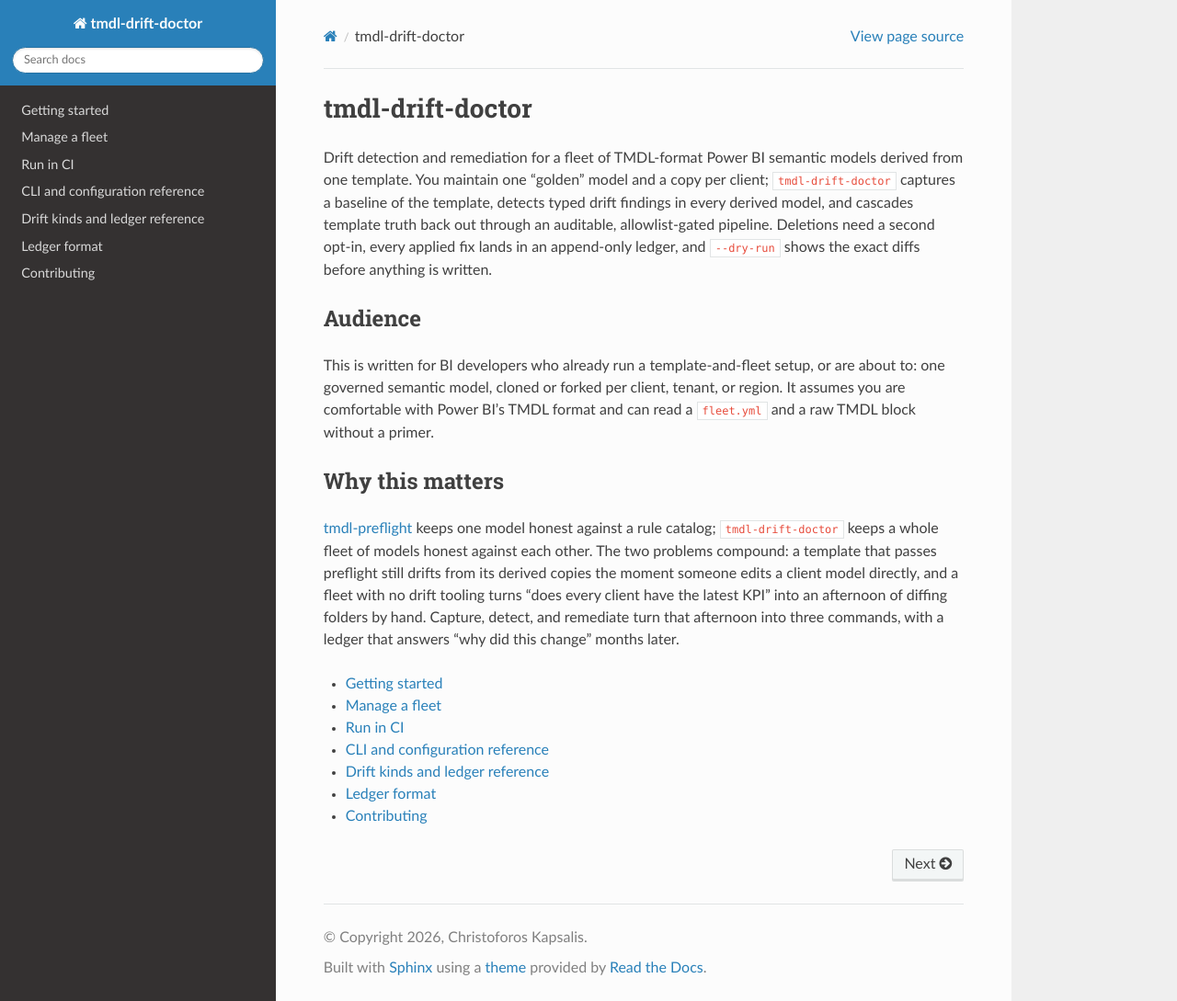
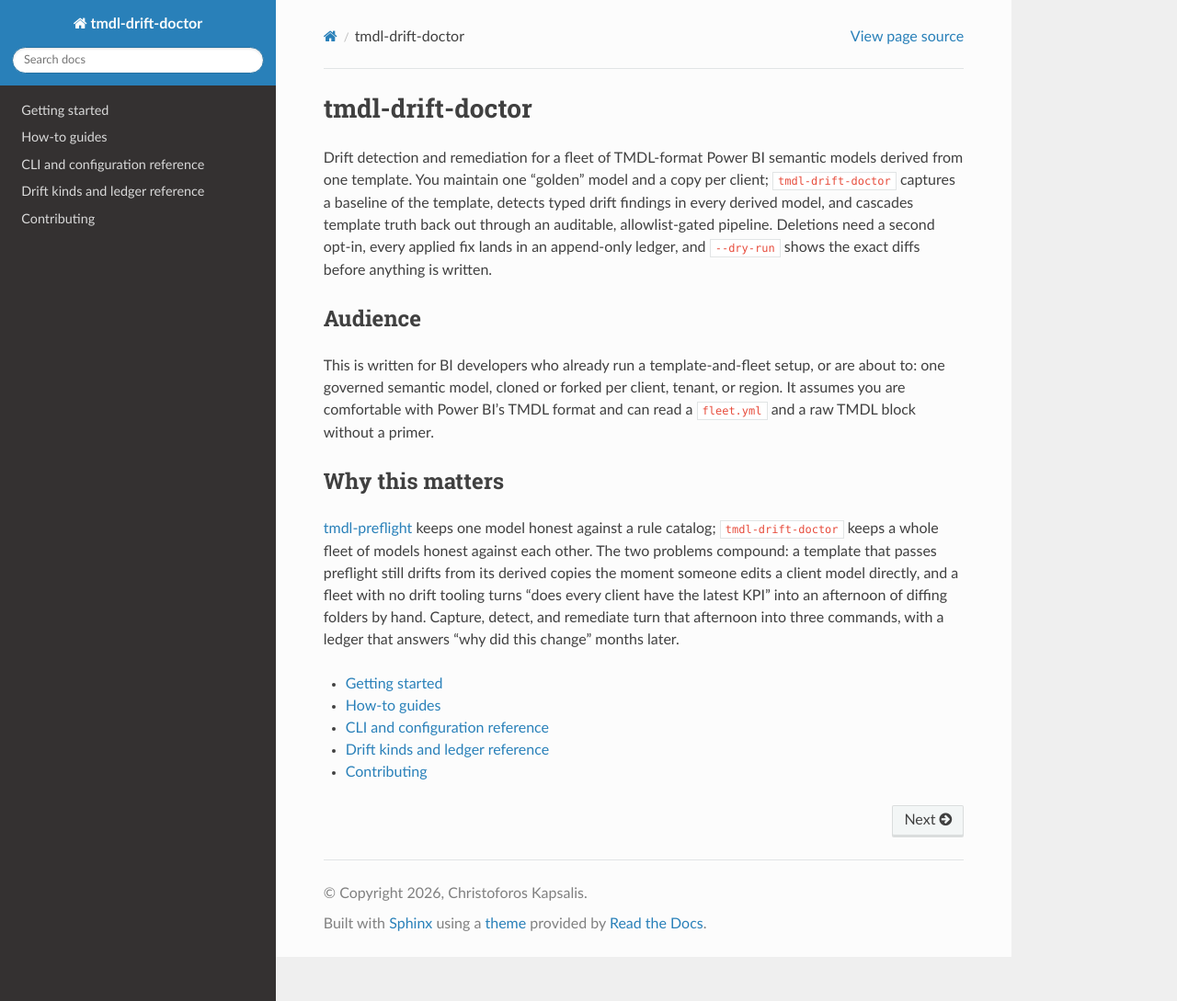
Before and after one commit to C-Kapsalis/tmdl-drift-doctor-documentation, a Sphinx documentation site: the page built from docs/index.rst, in a window 1280 px wide and 1089 px high. Shown: the whole window at 92% size. Built offline with Sphinx 7.4.7 and the Read the Docs theme 3.1.0, drawn with Linux system fonts in a browser that asks for light colours.

Commit message:
Group how-to pages under one nav entry, fix a heading-level bug
Nests manage-a-fleet and run-in-ci under a single "How-to guides" nav
item via a how-to/index.rst landing page, instead of two flat top-level
entries. Also fixes drift-kinds-and-ledger.rst's "Ledger format" and its
children, which used top-level heading underlines and were showing up
as extra, wrongly-flat nav entries alongside the page's own title.

```diff
--- /dev/null
+++ b/docs/how-to/index.rst
@@ -0,0 +1,8 @@
+How-to guides
+=================
+
+.. toctree::
+   :maxdepth: 1
+
+   manage-a-fleet
+   run-in-ci
--- a/docs/index.rst
+++ b/docs/index.rst
@@ -36,8 +36,7 @@
    :maxdepth: 1
 
    tutorials/getting-started
-   how-to/manage-a-fleet
-   how-to/run-in-ci
+   how-to/index
    reference/cli-and-configuration
    reference/drift-kinds-and-ledger
    contributing
```
Also changed, not shown: docs/reference/drift-kinds-and-ledger.rst (+6 -6 lines).
